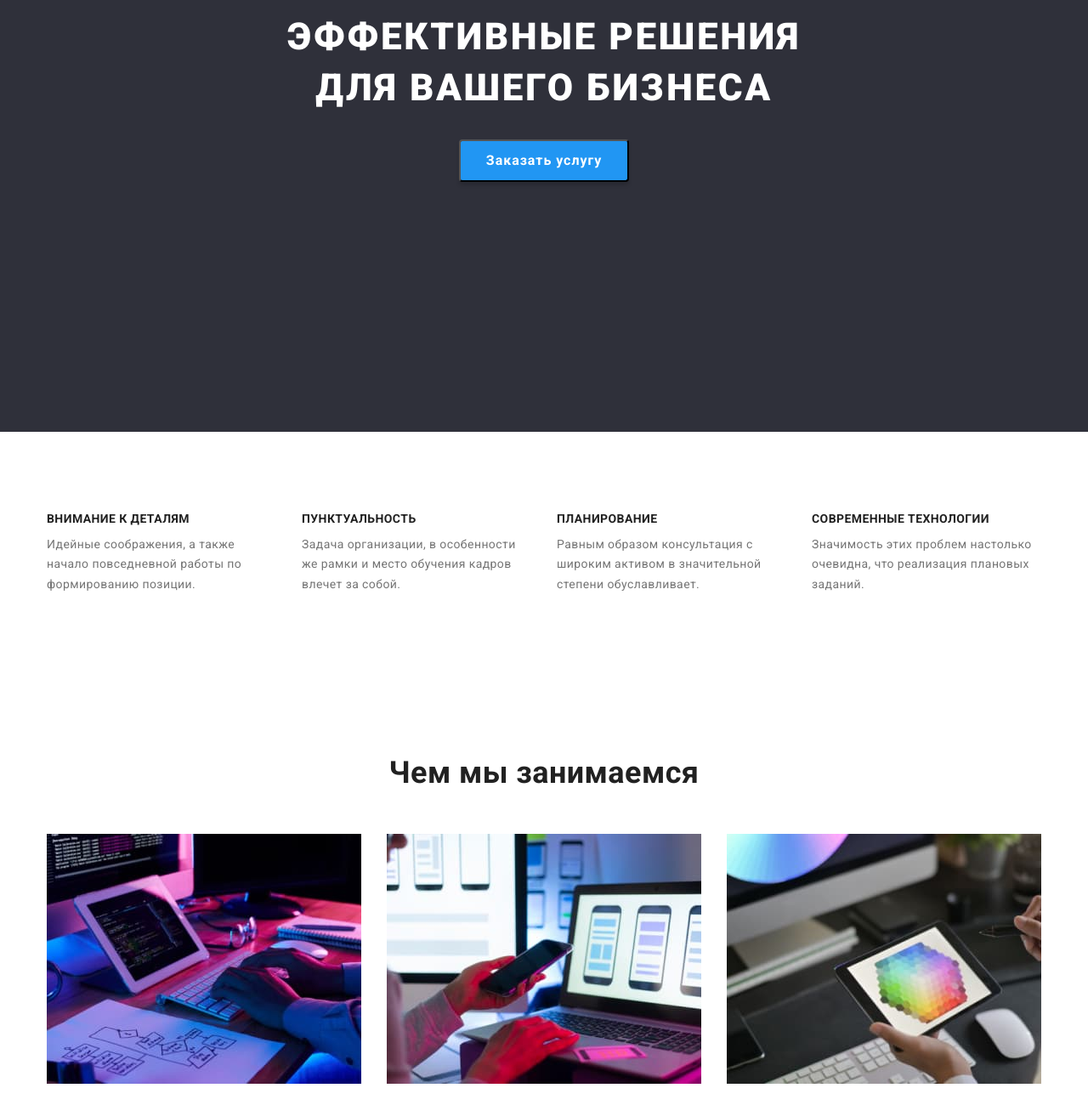
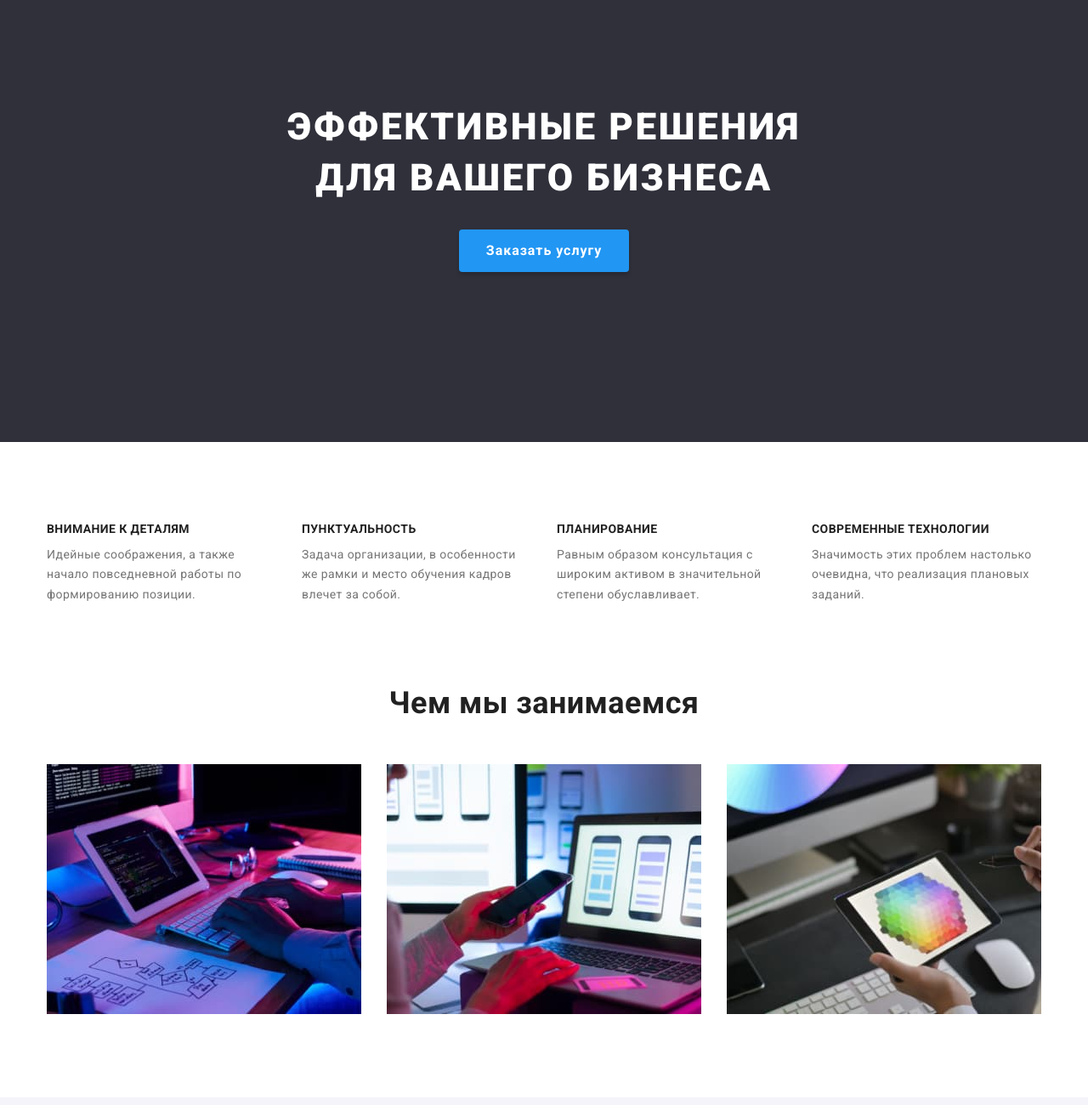
Before and after one commit to wi2410/goit-markup-hw-03, a plain HTML site: page index.html in a window 1280 px wide. Shown: the part 160-1460 px from the top of the page at 85% size. Drawn offline with nearby package versions, Linux system fonts and the light colour scheme.

Commit message:
Фикс помилок

```diff
--- a/css/style.css
+++ b/css/style.css
@@ -141,10 +141,8 @@ h1, h2, h3, h4, p, ul {
   height: 50px;
   justify-content: center;
   margin-top: 30px;
-  margin-bottom: 200px;
-  margin-left: auto;
-  margin-right: auto;
 
+  border: none;
   border-radius: 4px;
   background-color: var(--hover-color);
   color: var(--accent-color);
@@ -154,7 +152,6 @@ h1, h2, h3, h4, p, ul {
   font-weight: 700;
   font-size: 16px;
   line-height: 1.87;
-  display: flex;
   align-items: center;
   text-align: center;
   letter-spacing: 0.06em;
@@ -167,6 +164,7 @@ h1, h2, h3, h4, p, ul {
   cursor: pointer;
   background-color: var(--secondary-bg-color);
   border-radius: 4px;
+  border: none;
   font-family: inherit;
   font-weight: 500;
   font-size: 16px;
@@ -184,6 +182,10 @@ h1, h2, h3, h4, p, ul {
 /* primery page */
 .head.section {
   background-color: var(--head-bg-color);
+  text-align: center;
+
+  padding-top: 200px;
+  padding-bottom: 200px;
 }
 
 .head-title {
@@ -233,6 +235,9 @@ h1, h2, h3, h4, p, ul {
 }
 
 /* flex primary */
+.solutions {
+  padding-top: 0;
+}
 .features.list {
   display: flex;
 }
--- a/index.html
+++ b/index.html
@@ -32,7 +32,7 @@
    <main>
        <!--head-->
         <section class="head section">
-            <div class="head container">
+            <div class="container">
                 <h1 class="head-title">Эффективные решения для вашего бизнеса</h1>
                 <button class="button" type="button"> Заказать услугу</button>
             </div>
@@ -65,7 +65,7 @@
             </div>
         </section>
         <!--What are we doing-->
-        <section class="section">
+        <section class="solutions section">
             <div class="container">
                 <h2 class="head-projects">Чем мы занимаемся</h2>
                 <ul class="projects list">
```
Also changed, not shown: portfolio.html (+9 -9 lines).
